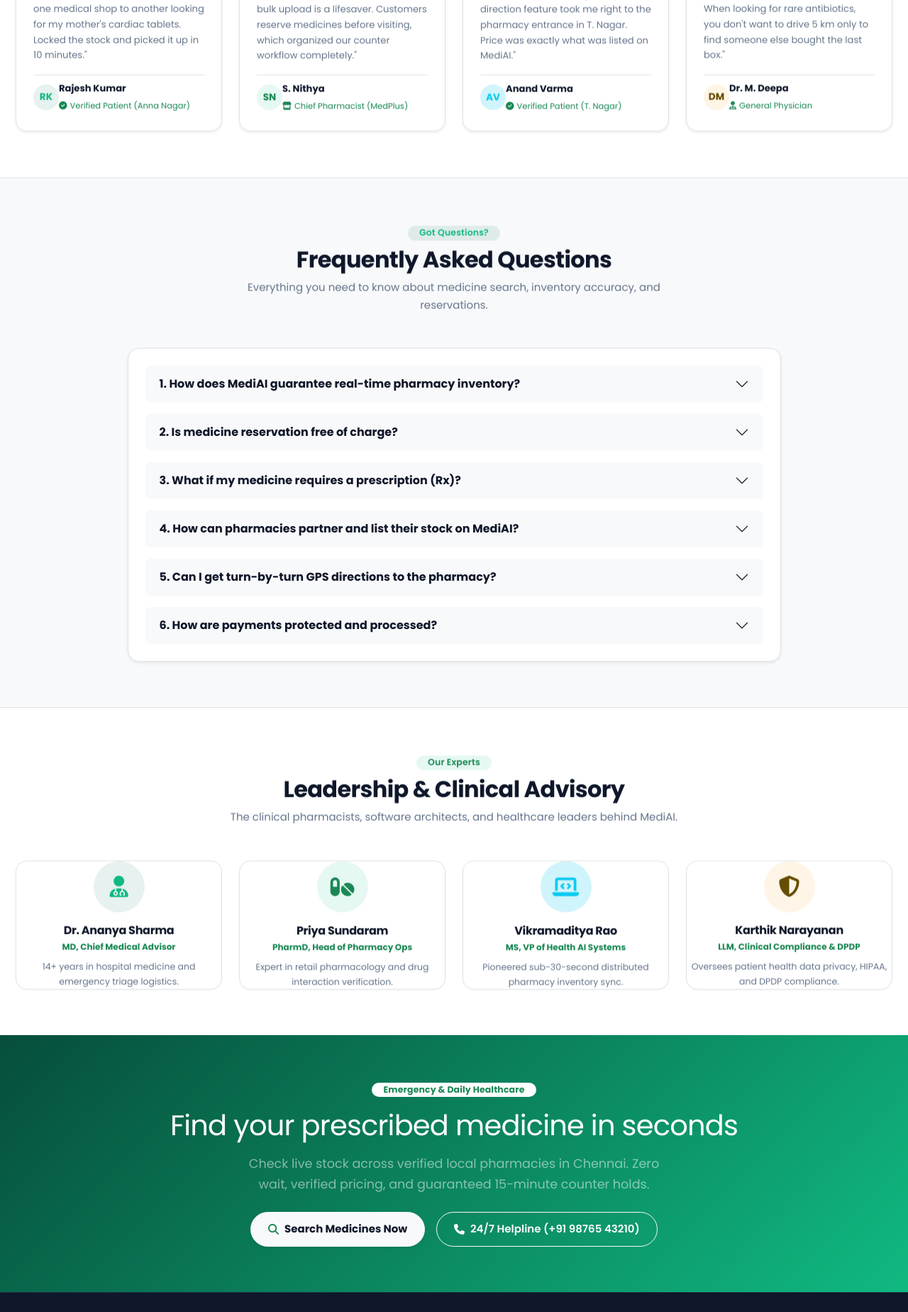
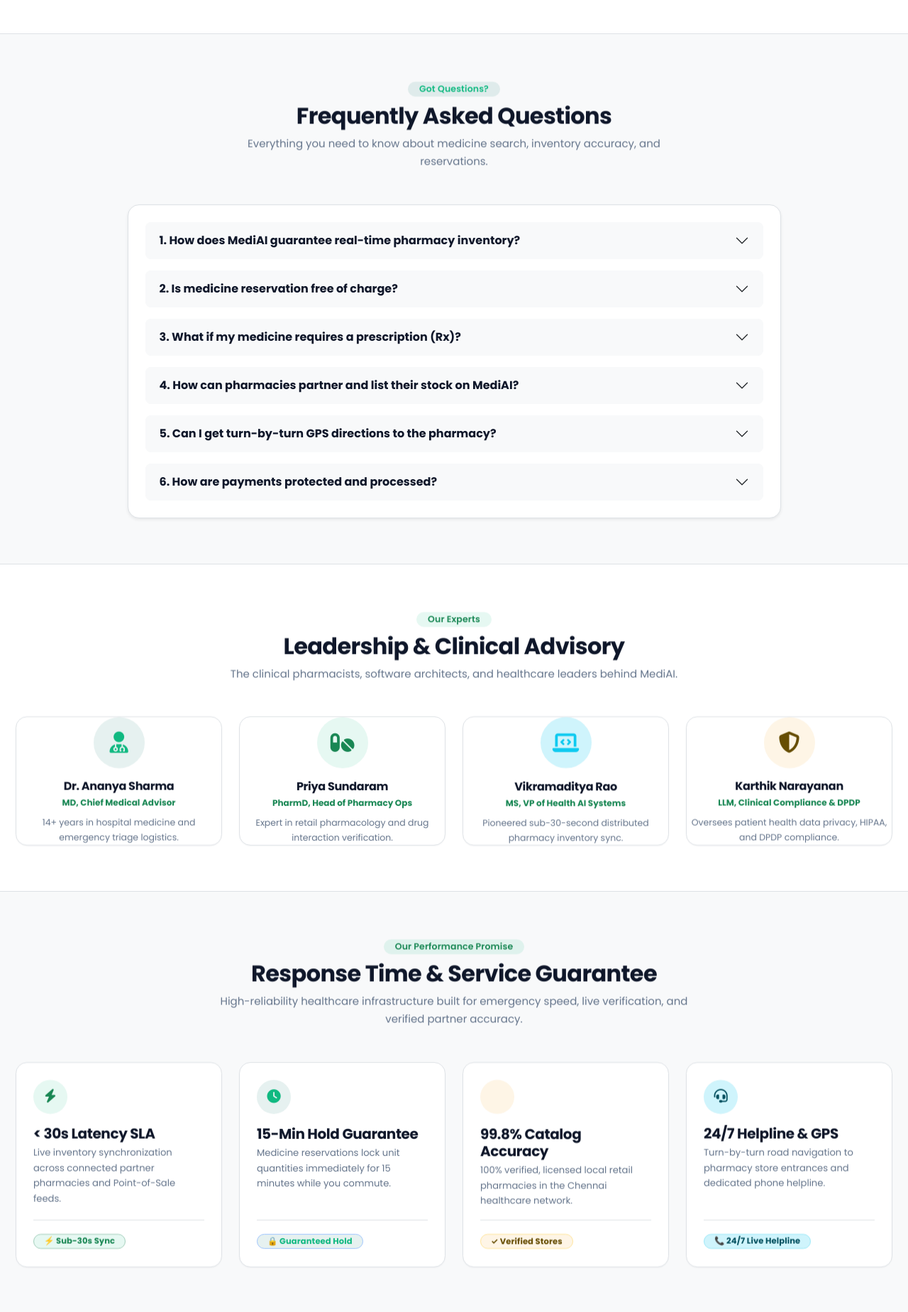
Before and after one commit to samayshrey-dev/MediFind, a Django app: page / in a window 1280 px wide. Shown: the part 3700-5548 px from the top of the page at 71% size. Run offline with Django 5.2, Linux system fonts and the light colour scheme; tables that the repository leaves empty hold one stand-in row (values such as "Sample post"); some libraries are stand-ins or nearby versions.

Commit message:
style: theme-match SLA promise section and reposition before footer CTA

```diff
--- a/medifind/templates/home.html
+++ b/medifind/templates/home.html
@@ -1277,9 +1224,105 @@
 </section>
 
 <!-- ======================================= -->
+<!-- HEALTHCARE RESPONSE TIME & SLA PROMISE (THEME MATCHED) -->
+<!-- ======================================= -->
+<section class="py-5 bg-light border-top" id="sla-guarantee">
+  <div class="container py-lg-3">
+    <div class="text-center mb-5 reveal" style="max-width: 660px; margin: 0 auto;">
+      <span class="badge bg-success-subtle text-success rounded-pill px-3 py-1 mb-2 fw-semibold">Our Performance Promise</span>
+      <h2 class="fw-bold text-dark mb-2">Response Time &amp; Service Guarantee</h2>
+      <p class="text-muted">High-reliability healthcare infrastructure built for emergency speed, live verification, and verified partner accuracy.</p>
+    </div>
+
+    <div class="row g-4 reveal-stagger">
+      <!-- Feature 1 -->
+      <div class="col-md-6 col-lg-3">
+        <div class="card border rounded-4 p-4 h-100 shadow-xs bg-white d-flex flex-column justify-content-between">
+          <div>
+            <div class="d-inline-flex align-items-center justify-content-center rounded-circle bg-success-subtle text-success mb-3" style="width: 48px; height: 48px; font-size: 1.2rem;">
+              <i class="fa-solid fa-bolt"></i>
+            </div>
+            <h5 class="fw-bold text-dark mb-1">&lt; 30s Latency SLA</h5>
+            <p class="text-muted small mb-0">
+              Live inventory synchronization across connected partner pharmacies and Point-of-Sale feeds.
+            </p>
+          </div>
+          <div class="pt-3 mt-3 border-top">
+            <span class="badge bg-success-subtle text-success border border-success-subtle rounded-pill px-2.5 py-1 small fw-bold" style="font-size: 0.72rem;">
+              ⚡ Sub-30s Sync
+            </span>
+          </div>
+        </div>
+      </div>
+
+      <!-- Feature 2 -->
+      <div class="col-md-6 col-lg-3">
+        <div class="card border rounded-4 p-4 h-100 shadow-xs bg-white d-flex flex-column justify-content-between">
+          <div>
+            <div class="d-inline-flex align-items-center justify-content-center rounded-circle bg-primary-subtle text-primary mb-3" style="width: 48px; height: 48px; font-size: 1.2rem;">
+              <i class="fa-solid fa-clock"></i>
+            </div>
+            <h5 class="fw-bold text-dark mb-1">15-Min Hold Guarantee</h5>
+            <p class="text-muted small mb-0">
+              Medicine reservations lock unit quantities immediately for 15 minutes while you commute.
+            </p>
+          </div>
+          <div class="pt-3 mt-3 border-top">
+            <span class="badge bg-primary-subtle text-primary border border-primary-subtle rounded-pill px-2.5 py-1 small fw-bold" style="font-size: 0.72rem;">
+              🔒 Guaranteed Hold
+            </span>
+          </div>
+        </div>
+      </div>
+
+      <!-- Feature 3 -->
+      <div class="col-md-6 col-lg-3">
+        <div class="card border rounded-4 p-4 h-100 shadow-xs bg-white d-flex flex-column justify-content-between">
+          <div>
+            <div class="d-inline-flex align-items-center justify-content-center rounded-circle bg-warning-subtle text-warning-emphasis mb-3" style="width: 48px; height: 48px; font-size: 1.2rem;">
+              <i class="fa-solid fa-shield-check"></i>
+            </div>
+            <h5 class="fw-bold text-dark mb-1">99.8% Catalog Accuracy</h5>
+            <p class="text-muted small mb-0">
+              100% verified, licensed local retail pharmacies in the Chennai healthcare network.
+            </p>
+          </div>
+          <div class="pt-3 mt-3 border-top">
+            <span class="badge bg-warning-subtle text-warning-emphasis border border-warning-subtle rounded-pill px-2.5 py-1 small fw-bold" style="font-size: 0.72rem;">
+              ✓ Verified Stores
+            </span>
+          </div>
+        </div>
+      </div>
+
+      <!-- Feature 4 -->
+      <div class="col-md-6 col-lg-3">
+        <div class="card border rounded-4 p-4 h-100 shadow-xs bg-white d-flex flex-column justify-content-between">
+          <div>
+            <div class="d-inline-flex align-items-center justify-content-center rounded-circle bg-info-subtle text-info-emphasis mb-3" style="width: 48px; height: 48px; font-size: 1.2rem;">
+              <i class="fa-solid fa-headset"></i>
+            </div>
+            <h5 class="fw-bold text-dark mb-1">24/7 Helpline &amp; GPS</h5>
+            <p class="text-muted small mb-0">
+              Turn-by-turn road navigation to pharmacy store entrances and dedicated phone helpline.
+            </p>
+          </div>
+          <div class="pt-3 mt-3 border-top">
+            <span class="badge bg-info-subtle text-info-emphasis border border-info-subtle rounded-pill px-2.5 py-1 small fw-bold" style="font-size: 0.72rem;">
+              📞 24/7 Live Helpline
+            </span>
+          </div>
+        </div>
+      </div>
+    </div>
+  </div>
+</section>
+
+<!-- ======================================= -->
 <!-- CONVERSION CALL-TO-ACTION BANNER -->
 <!-- ======================================= -->
 <section class="py-5 bg-success text-white text-center position-relative overflow-hidden" style="background: linear-gradient(135deg, #064E3B 0%, #10B981 100%) !important;">
+
   <div class="container py-lg-3 position-relative" style="z-index: 2;">
     <span class="badge bg-white text-success rounded-pill px-3 py-1 mb-3 fw-bold small">Emergency &amp; Daily Healthcare</span>
     <h2 class="fw-extrabold display-6 text-white mb-3" style="letter-spacing: -0.8px;">
```
Also changed, not shown: other parts of medifind/templates/home.html (+1 -54 lines).
